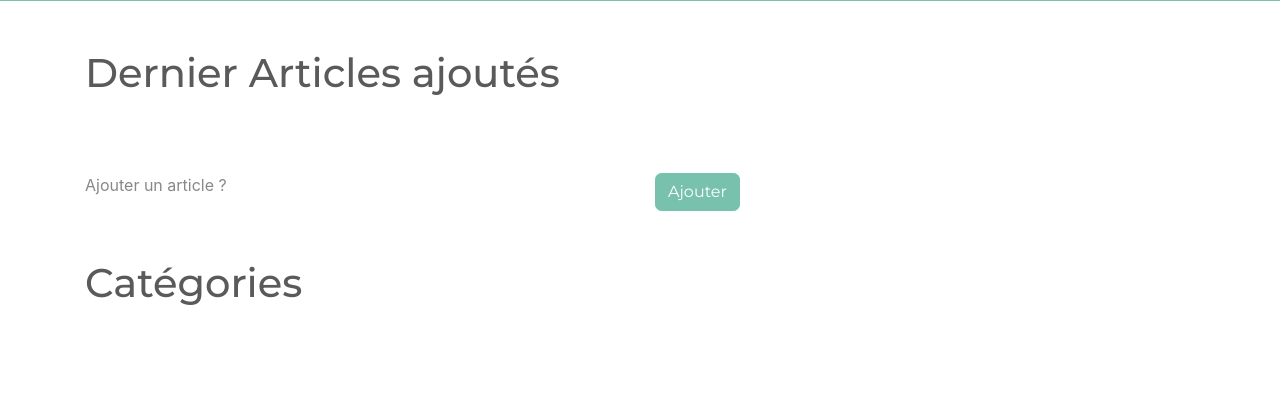
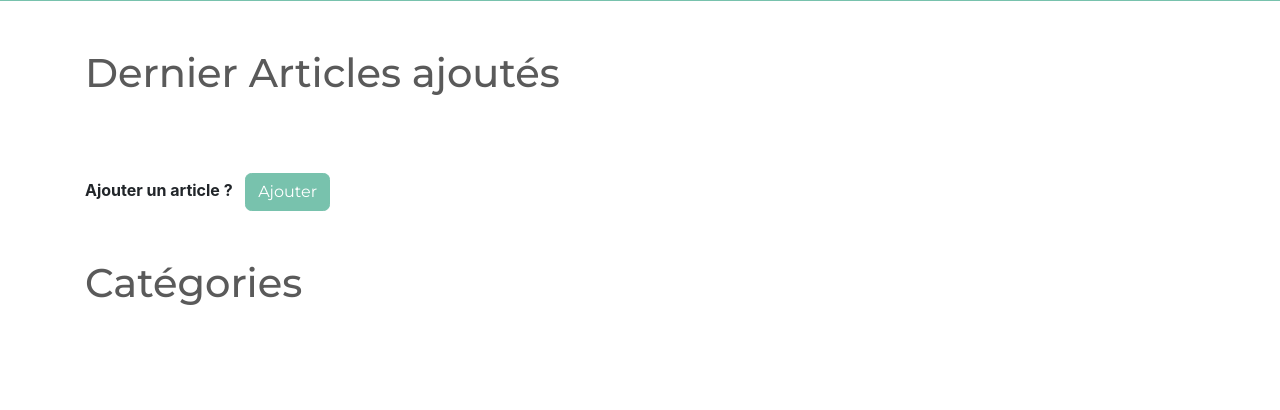
Before and after one commit to MrAuGIR/GoodPractice, a PHP site: page / in a window 1280 px wide. Shown: the part 327-737 px from the top of the page. Run offline with PHP 8.4, Linux system fonts and the light colour scheme; data that the repository does not hold is empty.

Commit message:
updat category

```diff
--- a/Templates/articles/index.html.twig
+++ b/Templates/articles/index.html.twig
@@ -13,11 +13,9 @@
                     {% endfor %}
                 </div>
                 <div class="row mt-5">
-                    <div class="col-12 col-lg-6">
-                        <span>Ajouter un article ?</h1>
-                    </div>
-                    <div class="col-12 col-lg-6">
-                        <a href="?controller=article&action=add" class="btn btn-primary">Ajouter</a>
+                    <div class="col-12">
+                        <span class="subtitle">Ajouter un article ?</span>
+                        <a href="?controller=article&action=add" class="btn btn-primary mx-2">Ajouter</a>
                     </div>
                 </div>
                 <div class="row mt-5">
@@ -27,7 +25,7 @@
                     <div class="col-12">
                         <div class="row">
                             {% for categorie in category %}
-                                <a href="?controller=article&action=list&category={{categorie.getId_category()}}" class="badge badge-primary">{{categorie.getName_Category}}</a>
+                                <a href="?controller=article&action=list&category={{categorie.getId_category()}}" class="badge badge-primary px-2 py-2 mx-2">{{categorie.getName_Category}}</a>
                             {% endfor %}
                         </div>
                     </div>
--- a/Templates/layout.html.twig
+++ b/Templates/layout.html.twig
@@ -54,7 +54,7 @@
                                                     {{user.name}}
                                                     </a>
                                                     <ul class="dropdown-menu" aria-labelledby="navbarDropdownMenuLink">
-                                                        <li><a class="dropdown-item" href="?controller=article&action=admin">Tableau de Bord</a></li>
+                                                        <li><a class="dropdown-item" href="?controller=admin&action=adminArticle">Tableau de Bord</a></li>
                                                         <li><a class="dropdown-item" href="?controller=user&action=logout">Déconnexion</a></li>
                                                     </ul>
                                                 </li>
--- a/class/Controllers/ArticleController.php
+++ b/class/Controllers/ArticleController.php
@@ -152,21 +152,6 @@ class ArticleController extends Controller{
 
     }
 
-    public function admin()
-    {
-        //on regarde si un utilisateur est connecté
-        $user = Application::secure();
-
-        //creation du manager article
-
-        if($user['role']===LEVEL_ADMIN){
-            $articles = $this->manager->getAllArticle();
-        }else{
-            $articles = $this->manager->getArticleByIdUser($user['id']);
-        }
 
 
-        Render::render('Articles/admin', ['title' => 'Administration', 'user'=> $user, 'articles' => $articles] );
-    }
-
 }
--- a/public/style/main.css
+++ b/public/style/main.css
@@ -87,3 +87,9 @@ html, body, main{
     font-size: smaller;
     font-weight: 200;
 }
+
+.subtitle{
+    font-weight: bold;
+    font-size: medium;
+    color: #212529;
+}
```
Also changed, not shown: class/Controllers/AdminController.php (added, +53 -0 lines).
